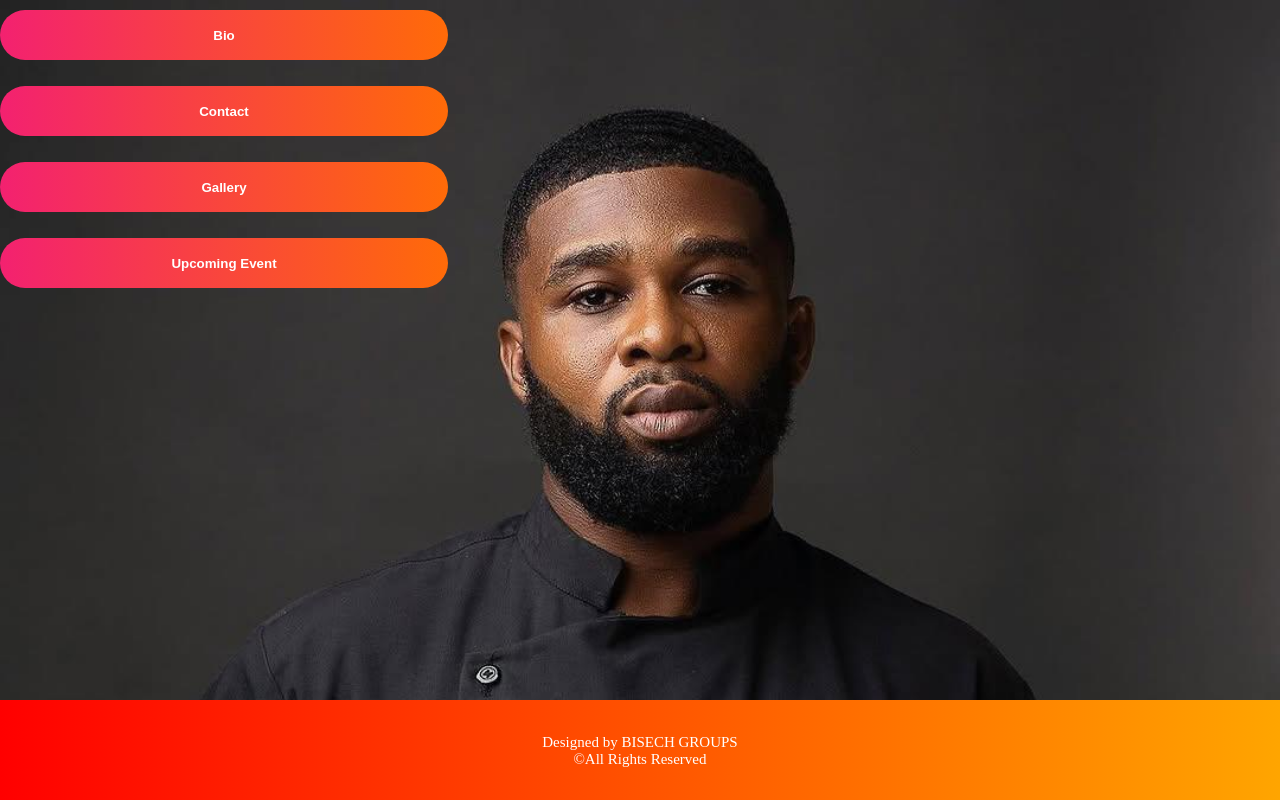
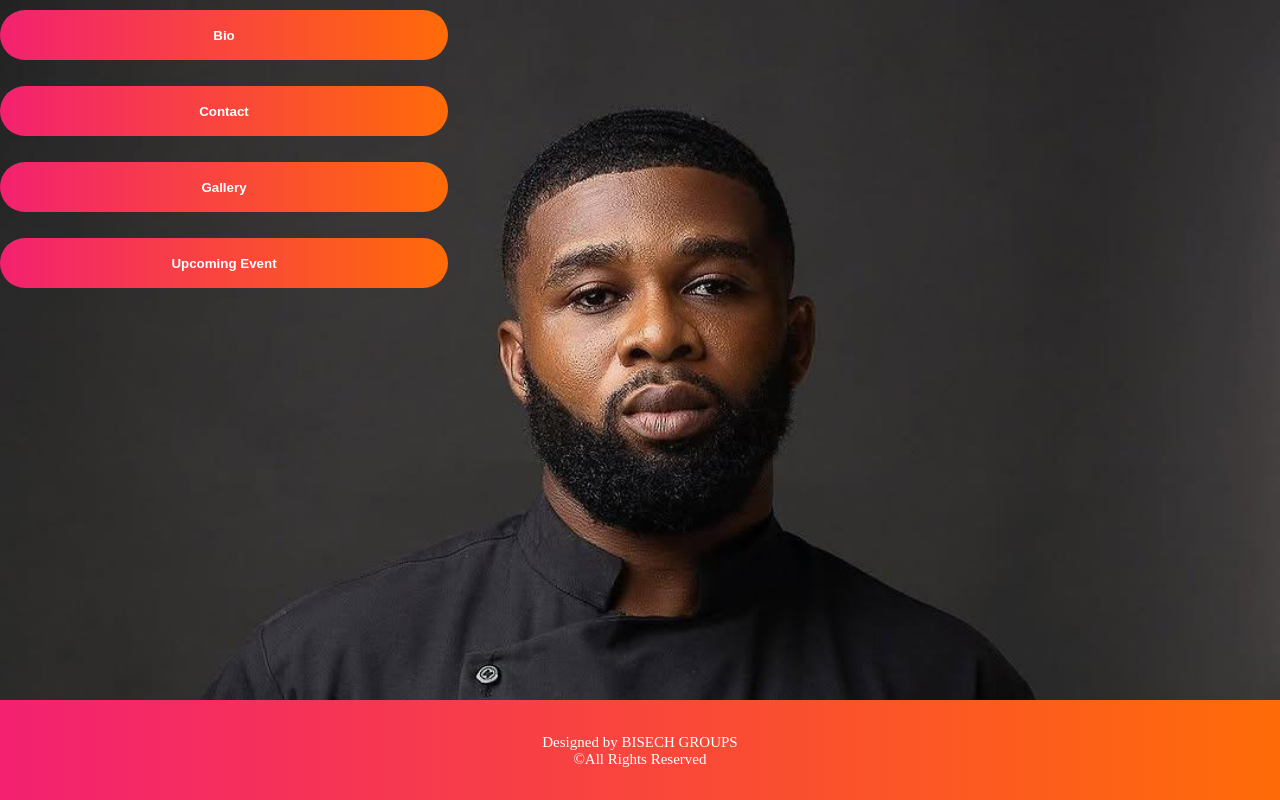
Before and after one commit to ToallerLawson/chef, a plain HTML site: page index.html in a window 1280 px wide. Drawn offline with Linux system fonts and the light colour scheme.

Commit message:
Add files via upload

```diff
--- a/index.html
+++ b/index.html
@@ -71,7 +71,7 @@
         bottom: 0;
         height: 100px;
         text-align: center;
-        background: linear-gradient(to right, red, orange);
+        background: linear-gradient(to right, #f32170, #ff6b08);
         color: white;
         font-size: 15px;
         width: 100%;
```
